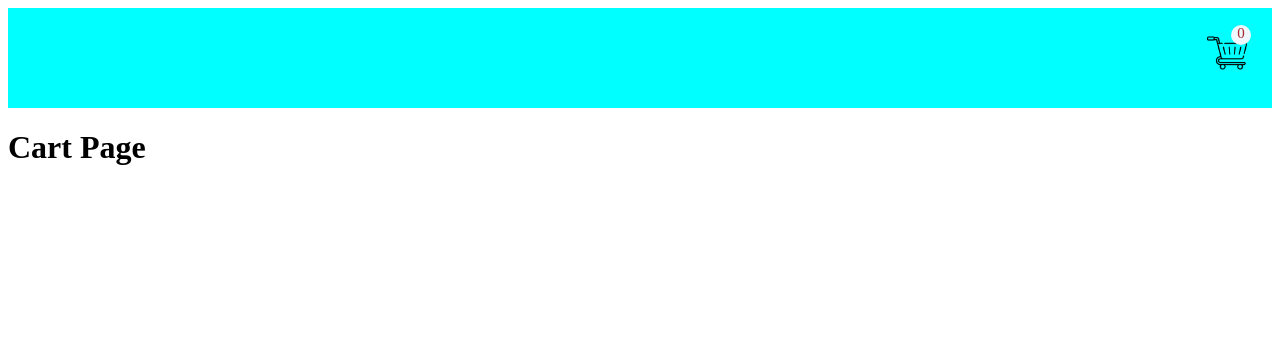
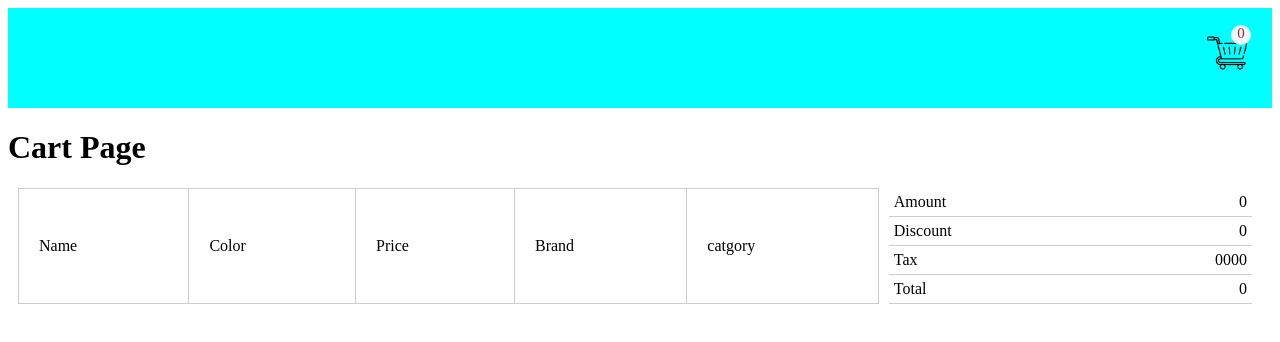
Before and after one commit to shabaaz27/redux-saga-practice, a React (Create React App) app: page /cart in a window 1280 px wide. Shown: the top 342 px of the page. Built offline with nearby package versions, Linux system fonts and the light colour scheme.

Commit message:
cart table added with amount

```diff
--- a/src/components/Cart/index.js
+++ b/src/components/Cart/index.js
@@ -1,10 +1,44 @@
 
-import {Routes,Route} from 'react-router-dom'
+import {Routes,Route} from 'react-router-dom';
+
+import {useSelector} from 'react-redux'
 
 function Cart() {
+  const cartDetails = useSelector(state=>state?.cartData)
+  const amount = cartDetails.length && cartDetails.map(item=>item.price).reduce((prev,next)=>prev+next,0)
+  console.log(amount)
   return (
     <div className="Cart">
-            <h1>Cart Page</h1>
+           <h1>Cart Page</h1>
+      <div className="cart-container">
+
+        <table>
+          <tr>
+              <td>Name</td>
+              <td>Color</td>
+              <td>Price</td>
+              <td>Brand</td>
+              <td>catgory</td>
+          </tr>
+          {
+            cartDetails?.map((item)=>
+                <tr key={item.id}>
+                  <td>{item.name}</td>
+                  <td>{item.color}</td>
+                  <td>{item.price}</td>
+                  <td>{item.brand}</td>
+                  <td>{item.category}</td>
+                </tr>
+            )
+          }
+        </table>
+        <div className="price-details">
+            <div className='adjust-amount'><span>Amount</span><span>{amount}</span></div>
+            <div className='adjust-amount'><span>Discount</span><span>{amount/10}</span></div>
+            <div className='adjust-amount'><span>Tax</span><span>0000</span></div>
+            <div className='adjust-amount'><span>Total</span><span>{amount-amount/10}</span></div>
+        </div>
+      </div>
     </div>
   );
 }
```
